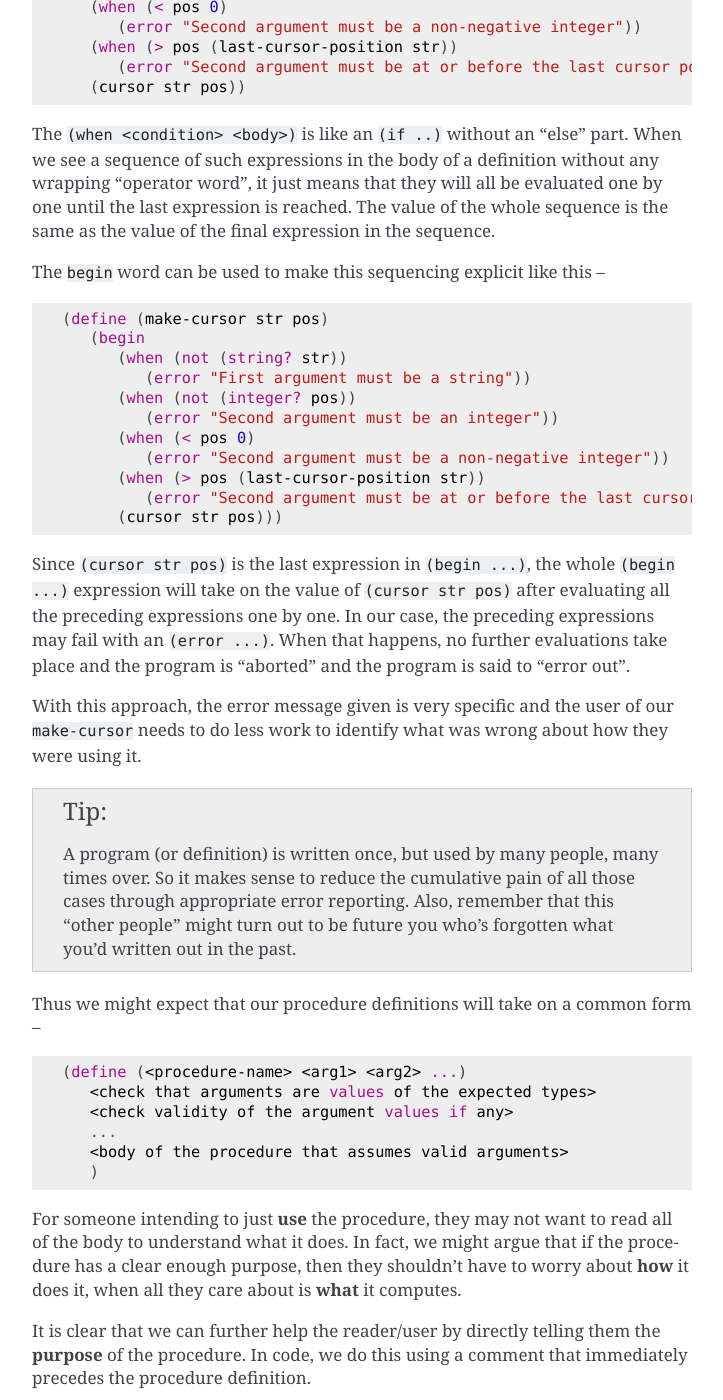
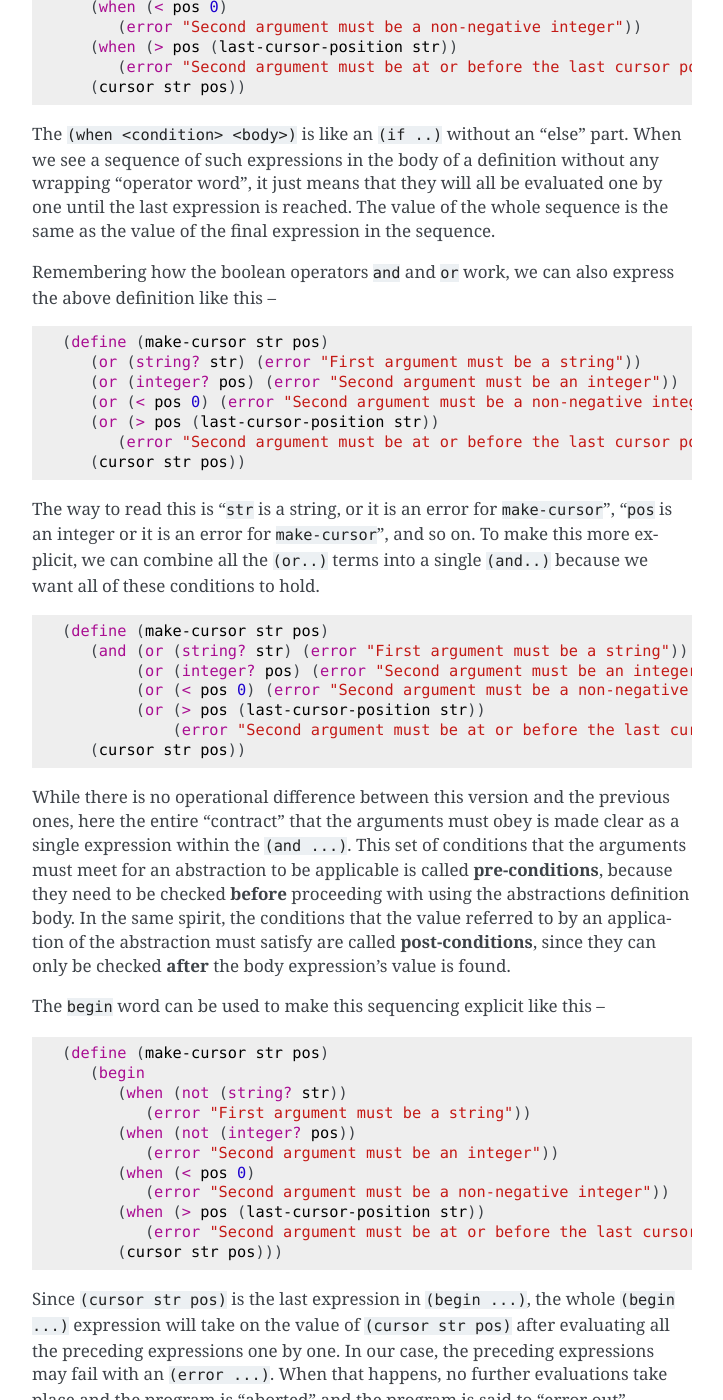
Before and after one commit to kreauniv/complit, a Sphinx documentation site: the page built from source/structures.rst, in a window 1280 px wide and 1400 px high, scrolled down 4622 px. Shown: the whole window, without its empty margins (388-1111 px from the left). Built offline with Sphinx 7.4.7, drawn with Linux system fonts in a browser that asks for light colours; some of the changed text lies outside the part shown.

Commit message:
pre and post conditions

```diff
--- a/source/structures.rst
+++ b/source/structures.rst
@@ -232,6 +232,45 @@ without any wrapping "operator word", it just means that they will all be
 evaluated one by one until the last expression is reached. The value of the
 whole sequence is the same as the value of the final expression in the sequence.
 
+Remembering how the boolean operators ``and`` and ``or`` work, we can also express
+the above definition like this --
+
+.. code:: racket
+
+   (define (make-cursor str pos)
+      (or (string? str) (error "First argument must be a string"))
+      (or (integer? pos) (error "Second argument must be an integer"))
+      (or (< pos 0) (error "Second argument must be a non-negative integer"))
+      (or (> pos (last-cursor-position str))
+         (error "Second argument must be at or before the last cursor position"))
+      (cursor str pos))
+
+The way to read this is "``str`` is a string, or it is an error for
+``make-cursor``", "``pos`` is an integer or it is an error for
+``make-cursor``", and so on. To make this more explicit, we can combine
+all the ``(or..)`` terms into a single ``(and..)`` because we want all
+of these conditions to hold.
+
+.. code:: racket
+
+   (define (make-cursor str pos)
+      (and (or (string? str) (error "First argument must be a string"))
+           (or (integer? pos) (error "Second argument must be an integer"))
+           (or (< pos 0) (error "Second argument must be a non-negative integer"))
+           (or (> pos (last-cursor-position str))
+               (error "Second argument must be at or before the last cursor position")))
+      (cursor str pos))
+
+While there is no operational difference between this version and the previous
+ones, here the entire "contract" that the arguments must obey is made clear as
+a single expression within the ``(and ...)``. This set of conditions that the
+arguments must meet for an abstraction to be applicable is called
+**pre-conditions**, because they need to be checked **before** proceeding with
+using the abstractions definition body. In the same spirit, the conditions that
+the value referred to by an application of the abstraction must satisfy are
+called **post-conditions**, since they can only be checked **after** the
+body expression's value is found.
+
 The ``begin`` word can be used to make this sequencing explicit like this --
 
 .. code:: racket
```
Also changed, not shown: other parts of source/structures.rst (+15 -15 lines).
